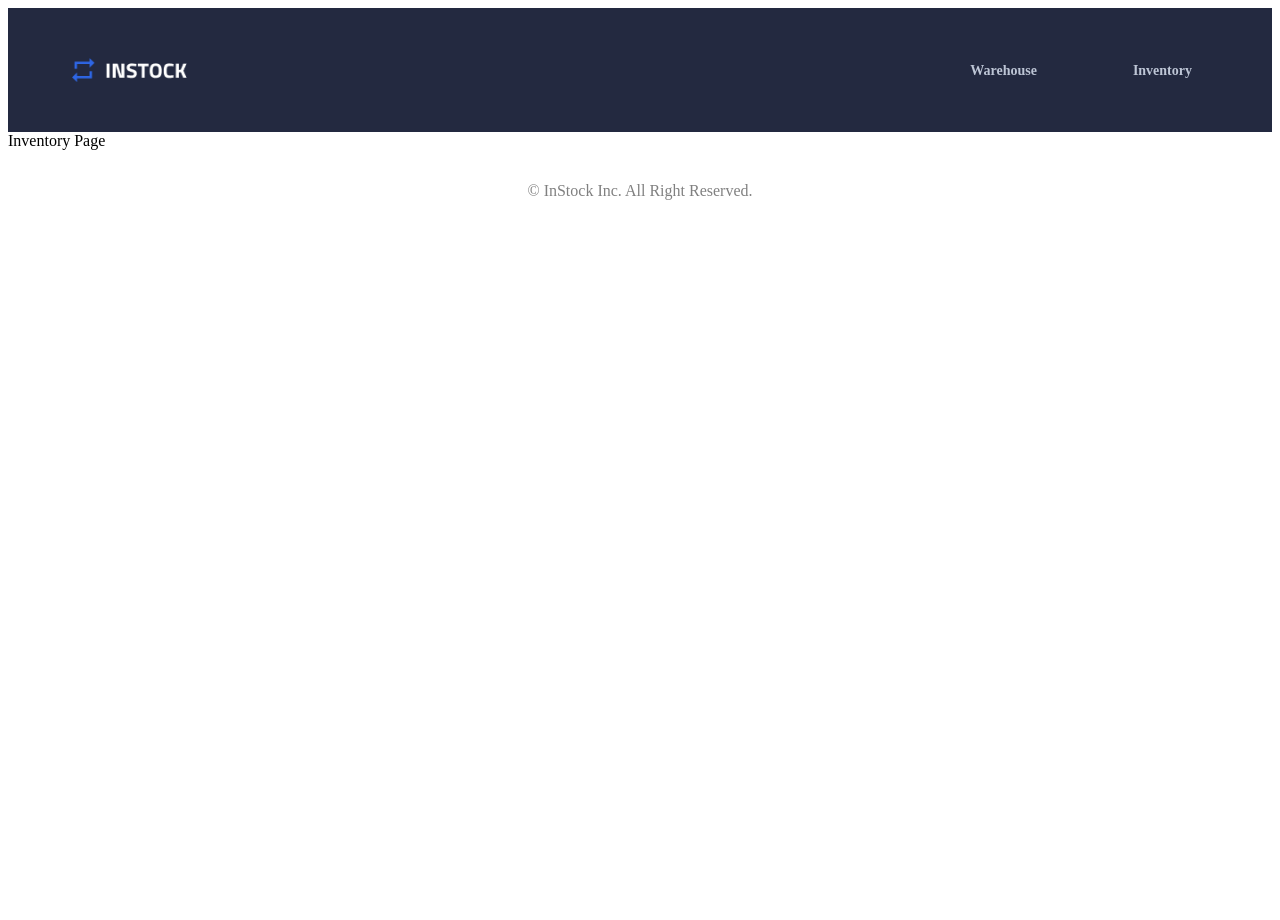
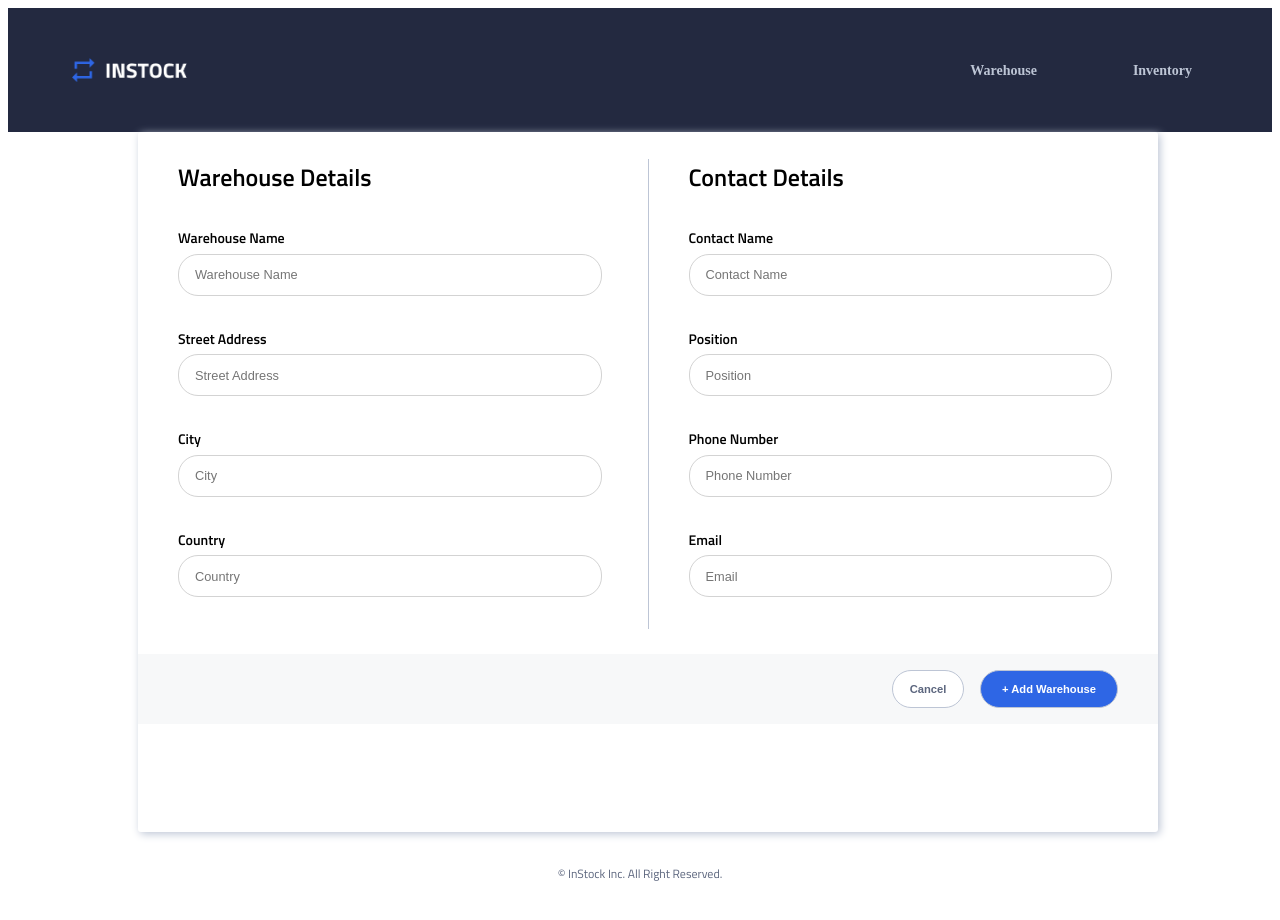
Before and after one commit to danlin0226/instock-merritt, a React (Create React App) app: page /warehouse-add in a window 1280 px wide. Before the commit this address led to /. Shown: the top 920 px of the page. Before the commit the page ends 800 px from the top, so only its background shows below. Built offline with nearby package versions, Linux system fonts and the light colour scheme.

Commit message:
Add Warehouse page + some fix

```diff
--- a/src/App.js
+++ b/src/App.js
@@ -3,6 +3,8 @@ import { Routes, Route, Navigate } from "react-router-dom";
 
 import InventoryPage from "./pages/InventoryPage";
 import WarehousesPage from "./pages/WarehousesPage";
+import AddWarehouse from "./pages/AddWarehouse";
+
 import Header from "./components/header/Header";
 import Footer from "./components/footer/Footer";
 
@@ -12,6 +14,7 @@ function App() {
       <Header />
       <Routes>
         <Route path="/" element={<WarehousesPage />} />
+        <Route path="/warehouse-add" element={<AddWarehouse />} />
         <Route path="/warehouses">
           <Route index element={<WarehousesPage />} />
           <Route path=":warehouseId" element={<WarehousesPage />} />
--- a/src/components/footer/Footer.scss
+++ b/src/components/footer/Footer.scss
@@ -1,9 +1,15 @@
+@use "../../styles/partials/fonts" as *;
+@use "../../styles/partials/breakpoints" as *;
+@use "../../styles/partials/colors" as *;
+
 .footer {
   display: flex;
   justify-content: center;
   align-items: center;
   &__text {
+    font-family: "Titillium Web";
+    font-size: 0.75rem;
     padding: 2rem;
-    color: gray;
+    color: $Slate;
   }
 }
--- /dev/null
+++ b/src/components/warehouseForm/WarehouseForm.jsx
@@ -0,0 +1,120 @@
+import "./WarehouseForm.scss";
+import React from "react";
+
+function WarehouseForm() {
+  return (
+    <form className="warehouse" action="submit">
+      <section className="warehouse__section">
+        <div className="warehouse__section__details">
+          <h1 className="warehouse__section__details__header">
+            Warehouse Details
+          </h1>
+          <label
+            className="warehouse__section__details__label"
+            htmlFor="warehouseName"
+          >
+            Warehouse Name
+          </label>
+          <input
+            className="warehouse__section__details__input"
+            type="text"
+            name="warehouseName"
+            placeholder="Warehouse Name"
+          />
+          <label
+            className="warehouse__section__details__label"
+            htmlFor="streetAddress"
+          >
+            Street Address
+          </label>
+          <input
+            className="warehouse__section__details__input"
+            type="text"
+            name="streetAddress"
+            placeholder="Street Address"
+          />
+          <label className="warehouse__section__details__label" htmlFor="city">
+            City
+          </label>
+          <input
+            className="warehouse__section__details__input"
+            type="text"
+            name="city"
+            placeholder="City"
+          />
+          <label
+            className="warehouse__section__details__label"
+            htmlFor="country"
+          >
+            Country
+          </label>
+          <input
+            className="warehouse__section__details__input"
+            type="text"
+            name="country"
+            placeholder="Country"
+          />
+        </div>
+
+        <div className="warehouse__section__details warehouse__section__details-right">
+          <h1 className="warehouse__section__details__header">
+            Contact Details
+          </h1>
+          <label
+            className="warehouse__section__details__label"
+            htmlFor="contactName"
+          >
+            Contact Name
+          </label>
+          <input
+            className="warehouse__section__details__input"
+            type="text"
+            name="contactName"
+            placeholder="Contact Name"
+          />
+          <label
+            className="warehouse__section__details__label"
+            htmlFor="position"
+          >
+            Position
+          </label>
+          <input
+            className="warehouse__section__details__input"
+            type="text"
+            name="position"
+            placeholder="Position"
+          />
+          <label
+            className="warehouse__section__details__label"
+            htmlFor="phoneNumber"
+          >
+            Phone Number
+          </label>
+          <input
+            className="warehouse__section__details__input"
+            type="text"
+            name="phoneNumber"
+            placeholder="Phone Number"
+          />
+          <label className="warehouse__section__details__label" htmlFor="email">
+            Email
+          </label>
+          <input
+            className="warehouse__section__details__input"
+            type="text"
+            name="email"
+            placeholder="Email"
+          />
+        </div>
+      </section>
+      <section className="warehouse__buttons">
+        <button className="warehouse__buttons__cancel">Cancel</button>
+        <button className="warehouse__buttons__submit">
+          + Add Warehouse
+        </button>
+      </section>
+    </form>
+  );
+}
+
+export default WarehouseForm;
--- /dev/null
+++ b/src/components/warehouseForm/WarehouseForm.scss
@@ -0,0 +1,168 @@
+@use "../../styles/partials/fonts" as *;
+@use "../../styles/partials/breakpoints" as *;
+@use "../../styles/partials/colors" as *;
+
+.warehouse {
+  box-shadow: 2px 2px 8px $Cloud;
+  margin: 0 1rem;
+  border-radius: 3px;
+  font-family: "Titillium Web";
+  &__section {
+    display: flex;
+    flex-direction: column;
+    justify-content: center;
+
+    &__details {
+      display: flex;
+      flex-direction: column;
+      align-items: flex-start;
+      border-top: solid 1px $Cloud;
+      padding: 1rem 1.5rem;
+      &__header {
+        margin: 0;
+        font-size: 1.25rem;
+        font-weight: 600;
+        padding-bottom: 0.5rem;
+        padding-left: 0;
+      }
+      &__label {
+        padding-top: 1rem;
+        font-size: 0.8rem;
+        font-weight: 600;
+      }
+      &__input {
+        font-size: 0.8rem;
+        width: 94%;
+        height: 32px;
+        border: solid 1px lightgray;
+        border-radius: 20px;
+        padding-left: 1rem;
+      }
+    }
+  }
+  &__buttons {
+    padding: 1rem 1.5rem;
+    display: flex;
+    flex-direction: row;
+    justify-content: space-between;
+    background-color: $Light-Grey;
+    &__cancel {
+      font-weight: 600;
+      width: 8.75rem;
+      background-color: $white;
+      border: solid 1px $Cloud;
+      border-radius: 25px;
+      font-size: 0.7rem;
+      height: 2.25rem;
+      color: $Slate;
+    }
+    &__submit {
+      font-weight: 600;
+      background-color: $Instock-Indigo;
+      width: 8.75rem;
+      border: solid 1px $Cloud;
+      border-radius: 25px;
+      color: $white;
+      font-size: 0.7rem;
+      height: 2.25rem;
+    }
+  }
+}
+
+@include medium {
+  .warehouse {
+    min-width: 44rem;
+    margin: 0 2rem;
+
+    &__section {
+      flex-direction: row;
+      justify-content: flex-start;
+      margin-bottom: 1.5rem;
+      &__details {
+        margin-top: 1.5rem;
+        padding-top: 0;
+        width: 50%;
+        border: none;
+        padding-left: 2rem;
+        padding-right: 2rem;
+        &-right {
+          border-left: solid $Cloud 1px;
+        }
+        &__header {
+          font-size: 1.5rem;
+        }
+        &__label {
+          font-size: 0.875rem;
+          padding: 0.25rem 0;
+          padding-top: 1.5rem;
+        }
+
+        &__input {
+          height: 38px;
+          max-height: 38px;
+        }
+      }
+    }
+    &__buttons {
+      justify-content: flex-end;
+      &__cancel {
+        width: 4.5rem;
+      }
+      &__submit {
+        margin-left: 1rem;
+        width: 8.625rem;
+      }
+    }
+  }
+}
+
+@include large {
+  .warehouse {
+    min-width: 63.75rem;
+    min-height: 43.75rem;
+    height: 100%;
+    margin: 0 8.125rem;
+    &__section {
+      flex-direction: row;
+      justify-content: flex-start;
+      margin-bottom: 1.5625rem;
+      &__details {
+        margin-top: 1.6875rem;
+        padding: 2rem 2.5rem;
+        padding-top: 0;
+
+        width: 50%;
+        border: none;
+        &-right {
+          border-left: solid $Cloud 1px;
+        }
+        &__header {
+          font-size: 1.5rem;
+          padding: 0;
+        }
+        &__input {
+          height: 38px;
+          max-height: 38px;
+        }
+        &__label {
+          padding-top: 2rem;
+          padding-bottom: 0.35rem;
+          font-size: 0.875rem;
+        }
+      }
+    }
+    &__buttons {
+      justify-content: flex-end;
+      padding: 1rem 2.5rem;
+      &__cancel {
+        width: 4.5rem;
+        height: 2.375rem;
+      }
+      &__submit {
+        margin-left: 1rem;
+        height: 2.375rem;
+        width: 8.625rem;
+      }
+    }
+  }
+}
--- /dev/null
+++ b/src/pages/AddWarehouse.jsx
@@ -0,0 +1,12 @@
+import React from "react";
+import WarehouseForm from "../components/warehouseForm/WarehouseForm";
+
+const InventoryPage = () => {
+  return (
+    <>
+      <WarehouseForm/>
+    </>
+  );
+};
+
+export default InventoryPage;
```
